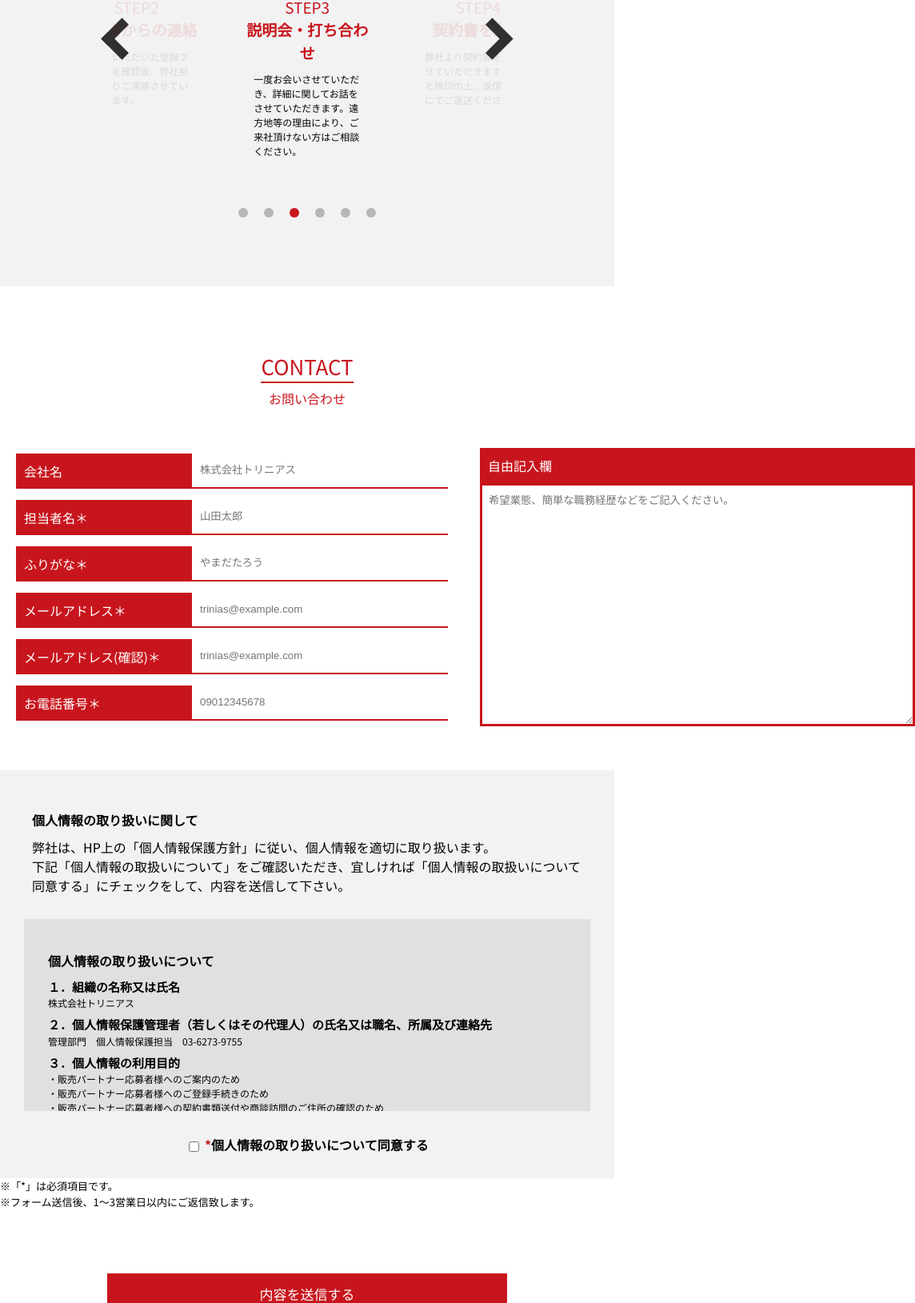
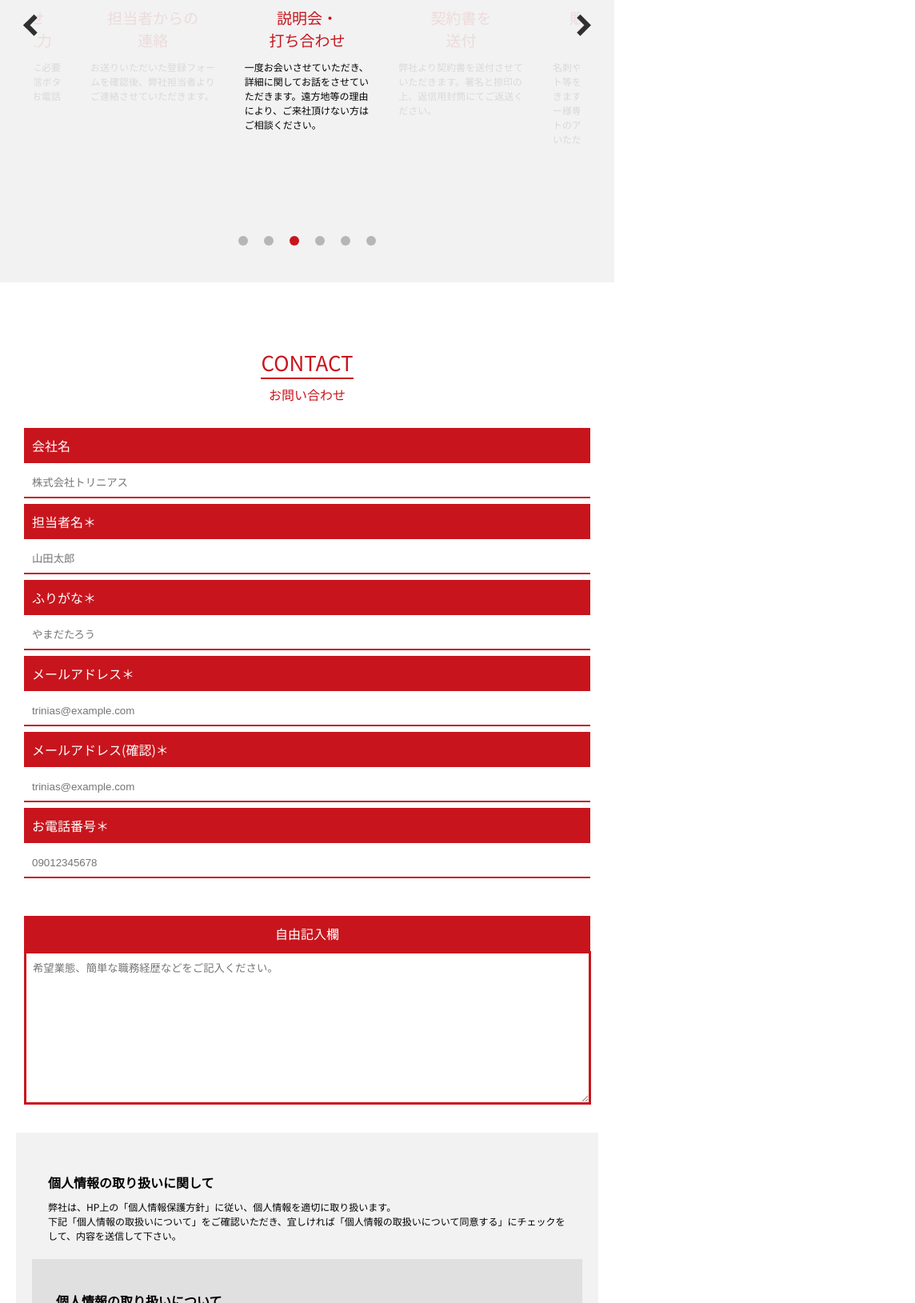
Before and after one commit to egitaro/LP_NAKATA, a plain HTML site: page index.html in a window 768 px wide. Shown: the part 10310-11939 px from the top of the page at 80% size, 1144 px wide, since content can reach past the window. Drawn offline with nearby package versions, Linux system fonts and the light colour scheme.

```diff
--- a/css/style.css
+++ b/css/style.css
@@ -117,7 +117,6 @@
 .btn-tb {
   display: inline;
 }
-
 
 .btn:hover {
   background-color: white;
@@ -492,6 +491,10 @@
   background-color: #F2F2F2;
 }
 
+.br-tb {
+  display: none;
+}
+
 .slider-area {
   width: 20vw;
   /*スライダーを60vwにしてレスポンシブ化*/
@@ -768,25 +771,29 @@
   width: 300px;
   border-radius: 5px;
   padding: 10px;
-  text-decoration: none;
-  color: white;
   border: solid 2px #C8151D;
   transition: 0.5s;
 }
 
+.HP-link a {
+  text-decoration: none;
+  color: white;
+
+}
+
 .HP-link:hover {
   background-color: white;
-  color: #C8151D;
   border: solid 2px #C8151D;
   transition: 0.5s;
+  color: #C8151D;
 }
 
-#foot-link {
+.foot-link {
   color: white;
   display: flex;
   align-items: center;
   justify-content: center;
-  width: 1150px;
+  width: auto;
   height: 90px;
   margin: 70px 0;
 }
@@ -825,6 +832,8 @@
 .foot-link-title-item {
   font-size: 12px;
 }
+
+
 
 
 
@@ -1116,27 +1125,37 @@
 
   /* flow */
   #flow {
-    padding: 80px;
+    padding: 40px 5px;
     background-color: #F2F2F2;
   }
 
+  .slider {
+    width: 90%;
+  }
+
+  .br-tb {
+    display: inline;
+  }
+
   .slider-area {
-    width: 20vw;
+    width: 23vw;
     /*スライダーを60vwにしてレスポンシブ化*/
-    margin: 30px 30px 0 30px;
+    margin: 30px 8px 40px 8px;
   }
 
   .slider-title {
     font-size: 19px;
+    font-weight: 600;
     color: #C8151D;
     text-align: center;
   }
 
   .slider-title2 {
     font-size: 19px;
-    font-weight: 600;
+    font-weight: 500;
     color: #C8151D;
     text-align: center;
+    margin: 8px 0;
   }
 
   .slider-item {
@@ -1144,7 +1163,198 @@
     margin: 10px;
   }
 
+  .slick-prev,
+  .slick-next {
+    border-top: 6px solid #303030;
+    border-right: 6px solid #303030;
+    height: 13px;
+    width: 13px;
+  }
+
+
+  /* contact */
+  #contact {
+    margin: 80px 20px 20px 20px;
+    padding: 0px;
+  }
+
+  .contact-area {
+    width: auto;
+    display: flex;
+    flex-direction: column;
+    margin: 10px;
+  }
+
+  .contact-group {
+    text-align: center;
+    width: 100%;
+    margin: 20px 0px;
+  }
+
+  .contact-item {
+    display: flex;
+    flex-direction: column;
+    width: auto;
+  }
+
+  .contact-item-title {
+    text-align: left;
+    width: auto;
+    background-color: #C8151D;
+    color: white;
+    margin: 0px;
+    padding: 10px;
+  }
+
+  .contact-item-input {
+    width: auto;
+    margin: 7px 0;
+    padding: 10px;
+    border: none;
+    border-bottom: 2px solid #C8151D;
+  }
+
+  .contact-textarea-title {
+    background-color: #C8151D;
+    color: white;
+    width: auto;
+    padding: 10px;
+  }
+
+  .contact-textarea {
+    border: solid #C8151D;
+    width: 97%;
+    height: 170px;
+    padding: 8px;
+  }
+
+  /* 個人情報 */
+  .personal-info {
+    margin: auto;
+    max-width: 1100px;
+    background-color: #F2F2F2;
+  }
+
+  .personal-info-head {
+    padding: 40px 40px 0 40px;
+  }
+
+  .personal-info-title {
+    font-weight: 600;
+    margin: 10px 0;
+  }
+
+  .personal-info-item {
+    font-size: 12px;
+  }
+
+  .personal-info-roll {
+    background-color: #E0E0E0;
+    width: auto;
+    height: 150px;
+    margin: 20px;
+    padding: 30px;
+    overflow: hidden;
+    overflow-y: scroll;
+  }
+
+  .roll-title {
+    font-weight: 600;
+    margin: 10px 0;
+  }
+
+  .roll-item-title {
+    font-weight: 600;
+    font-size: 15px;
+    margin: 7px 0 0 0;
+  }
+
+  .roll-item {
+    font-size: 12px;
+  }
+
+  .checkbox {
+    font-weight: 600;
+    text-align: center;
+    padding: 0 0 30px 0;
+  }
+
+  span {
+    color: #C8151D;
+  }
+
+  .personal-info-foot {
+    font-size: 10px;
+    margin: auto;
+    max-width: 1100px;
+  }
+
+  .personal-info-submit {
+    text-align: center;
+    width: 100%;
+  }
+
+  .submit {
+    text-align: center;
+    font-size: 17px;
+    height: 50px;
+    background-color: #C8151D;
+    color: white;
+    border: none;
+    margin: 80px 0 20px 0;
+    width: 100%;
+  }
+
+  .submit:hover {
+    background-color: white;
+    color: #C8151D;
+    border: solid 2px #C8151D;
+  }
+
+
+  /* footer */
+  #footer {
+    padding: 50px;
+    width: auto;
+    background-color: black;
+    display: flex;
+    flex-direction: column;
+    justify-content: center;
+    align-items: center;
+    color: white;
+  }
+
+  .footer-item {
+    font-size: 12px;
+    margin: 20px;
+    text-align: center;
+  }
+
+
+  .foot-link {
+    display: none;
+  }
+
+  .HP-link {
+    width: 100%;
+    padding: 10px;
+    font-size: 12px;
+    background-color: #C8151D;
+    text-align: center;
+    border-radius: 5px;
+    text-decoration: none;
+    color: white;
+    border: solid 2px #C8151D;
+    transition: 0.5s;
+  }
+
+  .foot-a {
+    margin: 30px 0 0 0;
+  }
+
 }
+
+
 
 
 
--- a/index.html
+++ b/index.html
@@ -437,37 +437,37 @@
       <div class="slider-area">
         <img src="./images/tr-partner-img7-1.svg" alt="">
         <p class="slider-title">STEP1</p>
-        <p class="slider-title2">お問い合わせフォームの入力</p>
+        <p class="slider-title2">お問い合わせ<br class="br-tb">フォームの入力</p>
         <p class="slider-item">お問い合わせフォームに必要事項をご記入の上、送信ボタンを押してください。お電話での受付も可能です。</p>
       </div>
       <div class="slider-area">
         <img src="./images/tr-partner-img7-2.svg" alt="">
         <p class="slider-title">STEP2</p>
-        <p class="slider-title2">担当者からの連絡</p>
+        <p class="slider-title2">担当者からの<br class="br-tb">連絡</p>
         <p class="slider-item">お送りいただいた登録フォームを確認後、弊社担当者よりご連絡させていただきます。</p>
       </div>
       <div class="slider-area">
         <img src="./images/tr-partner-img7-3.svg" alt="">
         <p class="slider-title">STEP3</p>
-        <p class="slider-title2">説明会・打ち合わせ</p>
+        <p class="slider-title2">説明会・<br class="br-tb">打ち合わせ</p>
         <p class="slider-item">一度お会いさせていただき、詳細に関してお話をさせていただきます。遠方地等の理由により、ご来社頂けない方はご相談ください。</p>
       </div>
       <div class="slider-area">
         <img src="./images/tr-partner-img7-4.svg" alt="">
         <p class="slider-title">STEP4</p>
-        <p class="slider-title2">契約書を送付</p>
+        <p class="slider-title2">契約書を<br class="br-tb">送付</p>
         <p class="slider-item">弊社より契約書を送付させていただきます。署名と捺印の上、返信用封筒にてご返送ください。</p>
       </div>
       <div class="slider-area">
         <img src="./images/tr-partner-img7-5.svg" alt="">
         <p class="slider-title">STEP5</p>
-        <p class="slider-title2">販売ツールの送付</p>
+        <p class="slider-title2">販売ツールの<br class="br-tb">送付</p>
         <p class="slider-item">名刺や営業資料、パンフレット等を無償提供させていただきます。また、弊社パートナー様専用の営業ポータルサイトのアカウントも発行させていただきます。</p>
       </div>
       <div class="slider-area">
         <img src="./images/tr-partner-img7-6.svg" alt="">
         <p class="slider-title">STEP6</p>
-        <p class="slider-title2">営業活動開始</p>
+        <p class="slider-title2">営業活動<br class="br-tb">開始</p>
         <p class="slider-item">パートナー様の動き方に合わせた活動内容で、無理なく活動していただけます。営業活動の中で発生するあらゆる疑問や問題も、専属の担当者がしっかりご対応させていただきますのでいつでもご連絡ください。</p>
       </div>
       <!--/slider-->
@@ -515,10 +515,8 @@
         </div>
 
         <div class="contact-group">
-          <div>
-            <p class="contact-textarea-title">自由記入欄</p>
-            <textarea class="contact-textarea" placeholder="希望業態、簡単な職務経歴などをご記入ください。"></textarea>
-          </div>
+          <p class="contact-textarea-title">自由記入欄</p>
+          <textarea class="contact-textarea" placeholder="希望業態、簡単な職務経歴などをご記入ください。"></textarea>
         </div>
 
       </div>
@@ -529,7 +527,7 @@
 
         <div class="personal-info-head">
           <p class="personal-info-title">個人情報の取り扱いに関して</p>
-          <p>弊社は、HP上の「個人情報保護方針」に従い、個人情報を適切に取り扱います。<br>
+          <p class="personal-info-item">弊社は、HP上の「個人情報保護方針」に従い、個人情報を適切に取り扱います。<br>
       下記「個人情報の取扱いについて」をご確認いただき、宜しければ「個人情報の取扱いについて同意する」にチェックをして、内容を送信して下さい。</p>
         </div>
 
@@ -606,15 +604,15 @@
       <p>従業員数：グループ連結150名(パート・アルバイト含む)</p>
     </div>
 
-
-    <a href=" https://trinias.co.jp/" class="HP-link">
-      会社ホームページはコチラ
-    </a>
-
-
+    <div class="HP-link">
+      <a href=" https://trinias.co.jp/">
+        会社ホームページはコチラ
+      </a>
+    </div>
 
     <!-- それぞれのセクションへのリンク -->
-    <section id="foot-link">
+
+    <div class="foot-link">
       <a href="#strengths" class="foot-title-nav">
         <p class="foot-link-title">STRENGTHS</p>
         <p class="foot-link-title-item">5つの強み</p>
@@ -635,7 +633,7 @@
         <p class="foot-link-title">CONTACT</p>
         <p class="foot-link-title-item">お問い合わせ</p>
       </a>
-    </section>
+    </div>
 
     <a href="https://trinias.co.jp/privacy-policy/" class="foot-a">個人情報保護方針</a>
 
```
